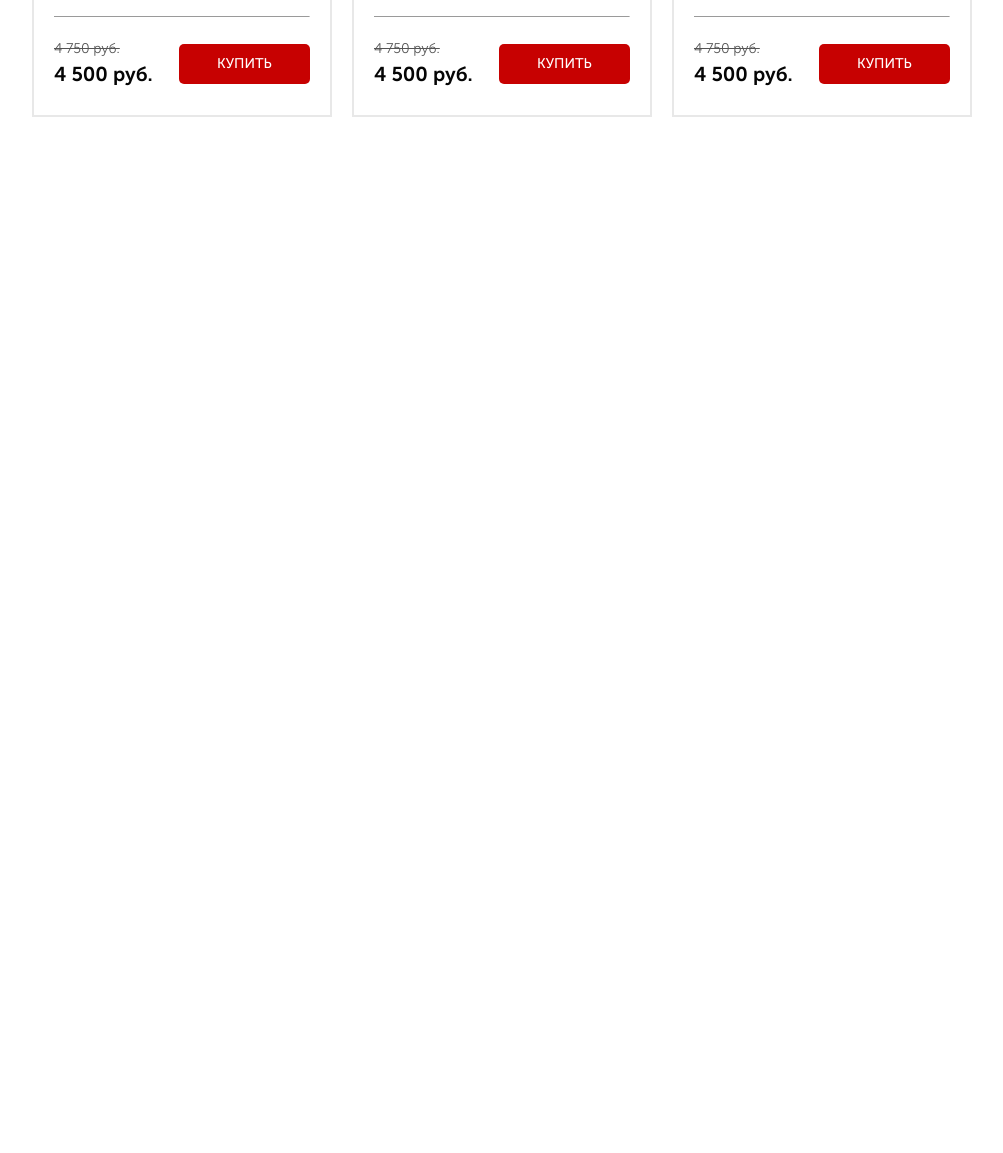
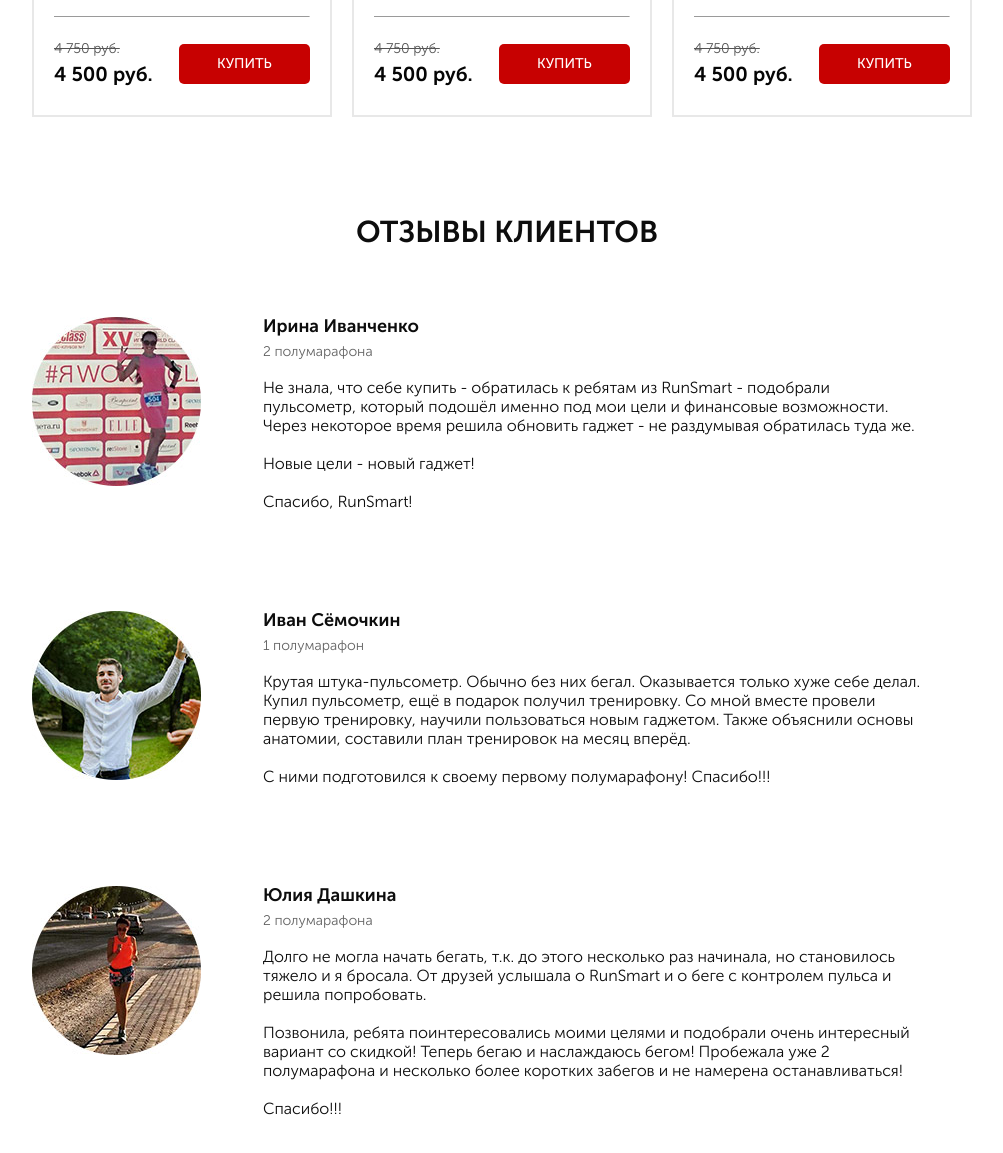
Before and after one commit to MitichPavel/Run_smart, a website: page src/index.html in a window 1280 px wide. Shown: the part 3712-4865 px from the top of the page, without its empty margins (133-1136 px from the left). Before the commit the page ends 3949 px from the top, so only its background shows below. Drawn offline with nearby package versions, Linux system fonts and the light colour scheme.

Commit message:
Created section - reviews

```diff
--- a/src/index.html
+++ b/src/index.html
@@ -158,7 +158,7 @@
 					<div class="catalog-item__footer">
 						<div class="catalog-item__price">
 							<div class="catalog-item__old-price">4 750 руб.</div>
-							<div class="catalo-item__price">4 500 руб.</div>
+							<div class="catalog-item__price">4 500 руб.</div>
 						</div>
 						<button class="button button_mini">КУПИТЬ</button>
 					</div>
@@ -185,7 +185,7 @@
 					<div class="catalog-item__footer">
 						<div class="catalog-item__price">
 							<div class="catalog-item__old-price">4 750 руб.</div>
-							<div class="catalo-item__price">4 500 руб.</div>
+							<div class="catalog-item__price">4 500 руб.</div>
 						</div>
 						<button class="button button_mini">КУПИТЬ</button>
 					</div>
@@ -212,7 +212,7 @@
 					<div class="catalog-item__footer">
 						<div class="catalog-item__price">
 							<div class="catalog-item__old-price">4 750 руб.</div>
-							<div class="catalo-item__price">4 500 руб.</div>
+							<div class="catalog-item__price">4 500 руб.</div>
 						</div>
 						<button class="button button_mini">КУПИТЬ</button>
 					</div>
@@ -239,7 +239,7 @@
 					<div class="catalog-item__footer">
 						<div class="catalog-item__price">
 							<div class="catalog-item__old-price">4 750 руб.</div>
-							<div class="catalo-item__price">4 500 руб.</div>
+							<div class="catalog-item__price">4 500 руб.</div>
 						</div>
 						<button class="button button_mini">КУПИТЬ</button>
 					</div>
@@ -266,7 +266,7 @@
 					<div class="catalog-item__footer">
 						<div class="catalog-item__price">
 							<div class="catalog-item__old-price">4 750 руб.</div>
-							<div class="catalo-item__price">4 500 руб.</div>
+							<div class="catalog-item__price">4 500 руб.</div>
 						</div>
 						<button class="button button_mini">КУПИТЬ</button>
 					</div>
@@ -293,7 +293,7 @@
 					<div class="catalog-item__footer">
 						<div class="catalog-item__price">
 							<div class="catalog-item__old-price">4 750 руб.</div>
-							<div class="catalo-item__price">4 500 руб.</div>
+							<div class="catalog-item__price">4 500 руб.</div>
 						</div>
 						<button class="button button_mini">КУПИТЬ</button>
 					</div>
@@ -321,7 +321,7 @@
 					<div class="catalog-item__footer">
 						<div class="catalog-item__price">
 							<div class="catalog-item__old-price">4 750 руб.</div>
-							<div class="catalo-item__price">4 500 руб.</div>
+							<div class="catalog-item__price">4 500 руб.</div>
 						</div>
 						<button class="button button_mini">КУПИТЬ</button>
 					</div>
@@ -349,7 +349,7 @@
 					<div class="catalog-item__footer">
 						<div class="catalog-item__price">
 							<div class="catalog-item__old-price">4 750 руб.</div>
-							<div class="catalo-item__price">4 500 руб.</div>
+							<div class="catalog-item__price">4 500 руб.</div>
 						</div>
 						<button class="button button_mini">КУПИТЬ</button>
 					</div>
@@ -385,6 +385,49 @@
 		</div>
 	</section>
 
+	<section class="reviews">
+		<div class="container">
+			<h2 class="title">отзывы клиентов</h2>
+			<div class="reviews__list">
+				<div class="reviews__item">
+					<img src="img/customer-irina.jpg" alt="Avatar" class="reviews__avatar">
+					<div class="reviews__wrapper">
+						<h3 class="reviews__name">Ирина Иванченко</h3>
+						<h4 class="reviews__achievement">2 полумарафона</h4>
+						<div class="reviews__message">
+							Не знала, что себе купить - обратилась к ребятам из RunSmart - подобрали пульсометр, который подошёл именно под мои цели и финансовые возможности. Через некоторое время решила обновить гаджет - не раздумывая обратилась туда же.<br><br>
+							Новые цели - новый гаджет!<br><br>
+							Спасибо, RunSmart!
+						</div>
+					</div>
+				</div>
+				<div class="reviews__item">
+					<img src="img/customer-ivan.jpg" alt="Avatar" class="reviews__avatar">
+					<div class="reviews__wrapper">
+						<h3 class="reviews__name">Иван Сёмочкин</h3>
+						<h4 class="reviews__achievement">1 полумарафон</h4>
+						<div class="reviews__message">
+							Крутая штука-пульсометр. Обычно без них бегал. Оказывается только хуже себе делал. Купил пульсометр, ещё в подарок получил тренировку. Со мной вместе провели первую тренировку, научили пользоваться новым гаджетом. Также объяснили основы анатомии, составили план тренировок на месяц вперёд.<br><br>
+							С ними подготовился к своему первому полумарафону! Спасибо!!!
+						</div>
+					</div>
+				</div>
+				<div class="reviews__item">
+					<img src="img/customer-julia.jpg" alt="Avatar" class="reviews__avatar">
+					<div class="reviews__wrapper">
+						<h3 class="reviews__name">Юлия Дашкина</h3>
+						<h4 class="reviews__achievement">2 полумарафона</h4>
+						<div class="reviews__message">
+							Долго не могла начать бегать, т.к. до этого несколько раз начинала, но становилось тяжело и я бросала. От друзей услышала о RunSmart и о беге с контролем пульса и решила попробовать.<br><br>
+							Позвонила, ребята поинтересовались моими целями и подобрали очень интересный вариант со скидкой! Теперь бегаю и наслаждаюсь бегом! Пробежала уже 2 полумарафона и несколько более коротких забегов и не намерена останавливаться!<br><br>
+							Спасибо!!!
+						</div>
+					</div>
+				</div>
+			</div>
+		</div>
+	</section>
+
 	<script type="text/javascript" src="https://code.jquery.com/jquery-1.11.0.min.js"></script>
 	<script type="text/javascript" src="https://code.jquery.com/jquery-migrate-1.2.1.min.js"></script>
 	<script src="js/slick.min.js"></script>
--- /dev/null
+++ b/src/sass/blocks/_reviews.scss
@@ -0,0 +1,36 @@
+.reviews {
+    &__list {
+        padding: 70px 55px 71px 0;
+    }
+    &__item {
+        display: flex;
+        align-items: flex-start;
+        margin-bottom: 100px;
+        &:last-child {
+            margin-bottom: 0;
+        }
+    }
+    &__wrapper {
+        margin-left: 62px;
+    }
+    &__name {
+        margin-bottom: 10px;
+        line-height: 1;
+        color: #0d0d0d;
+        font-size: 18px;
+        font-weight: 700;
+    }
+    &__achievement {
+        margin-bottom: 19px;
+        line-height: 1;
+        color: #646464;
+        font-size: 14px;
+        font-weight: 300;
+    }
+    &__message {
+        color: #0d0d0d;
+        font-size: 16px;
+        font-weight: 300;
+        line-height: 19px;
+    }
+}
--- a/src/sass/style.scss
+++ b/src/sass/style.scss
@@ -29,3 +29,4 @@
 @import 'blocks/forms';
 @import 'blocks/carousel';
 @import 'blocks/_catalog';
+@import 'blocks/reviews';
```
Also changed, not shown: src/css/style.min.css.
